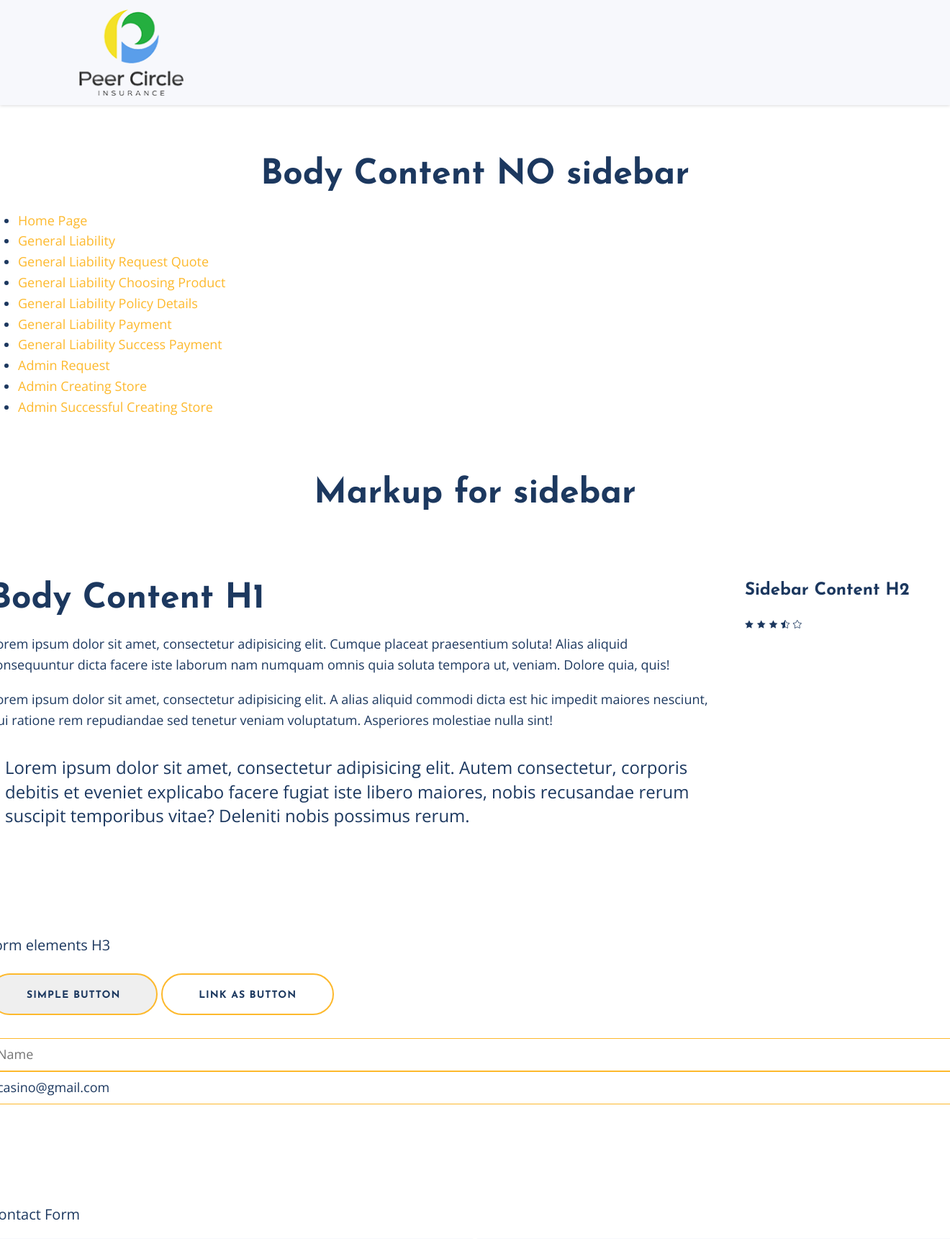
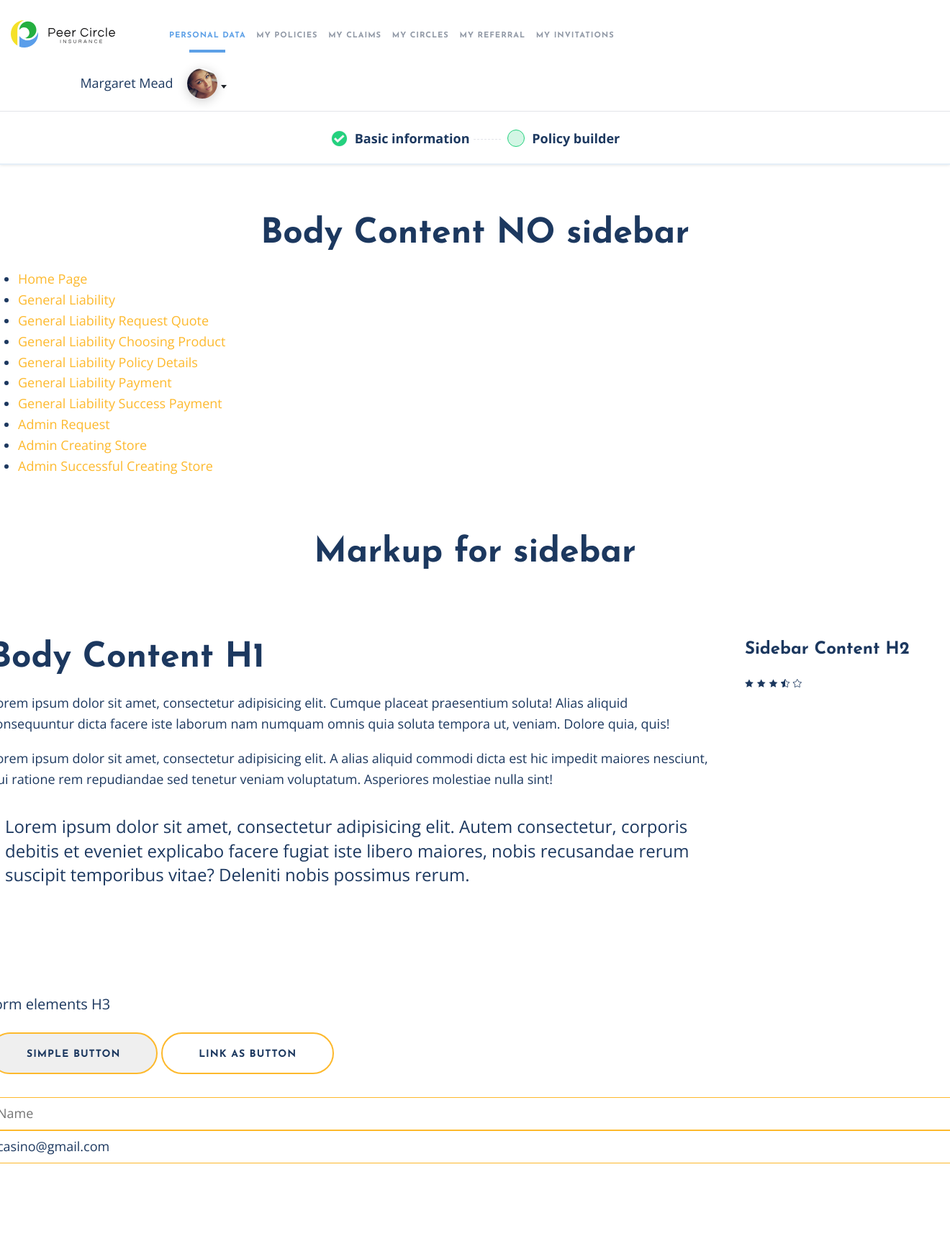
Before and after one commit to joydicurtis/peer-circle, a PHP site: page / in a window 1320 px wide; the page is wider, and only the part inside the window is pictured. Shown: the top 1721 px of that part at 72% size. Run offline with PHP 8.4, Linux system fonts and the light colour scheme; some libraries are stand-ins or nearby versions; some web fonts are replaced.

Commit message:
registration pages and store manager

```diff
--- /dev/null
+++ b/blocks/partials/header-store.html
@@ -0,0 +1,59 @@
+<header class="header header-admin">
+	<div class="container header-container">
+			<div class="col-sm-12 col-md-2">
+			    <div class="header-logo">
+			    	<img src="images/logo.svg">
+			    </div>
+			</div>
+			<div class="col-sm-4 col-md-9 col-lg-7 col-lg-7 col-lg-offset-2 col-md-offset-2">
+			    <nav class="header-nav">
+				    <a href="#" class="header-nav-mobButton js-toggle" aria-label="Open Navigation" data-toggle=".header-nav">
+	    				<span></span>
+		                <span></span>
+		                <span></span>
+		                <span></span>
+		                <span></span>
+		                <span></span>
+	              	</a>
+			    </nav>
+			    <div class="header-title hidden-xs">My requests</div>
+			</div>
+				<nav class="header-nav header-menu clearfix">
+				   	<ul>
+			    		<li class="active"><a href="#">personal data</a></li>
+			    		<li><a href="#">my policies</a></li>
+			    		<li><a href="#">my claims</a></li>
+			    		<li><a href="#">My circles</a></li>
+			    		<li><a href="#">my referral</a></li>
+			    		<li><a href="#">my invitations </a></li>
+			    		<li class="header-nav-action"><a href="#" class="btn btn-secondary btn-login">my profile</a></li>
+			    	</ul>
+			    </nav>
+			    <div class="col-sm-8 col-md-1 col-lg-3 hidden-xs">
+				<div class="header-profile">
+					<div class="header-profile-name hidden-sm hidden-md">
+				   	 	<a href="#">Margaret Mead</a>
+				   	</div>
+				   	<div class="header-profile-userpic">
+				   		<a href="#"><img src="images/userpic.png"></a>
+				   	</div>
+				   	<div class="header-profile-link">
+				   		<a href="#"></a>
+				   	</div>
+			    </div>
+			</div>
+		</div>
+		<div class="header-creating-store">
+			<div class="container">
+				<div class="row">
+					<div class="col-xs-12 col-md-6 col-md-offset-3">
+						<ul>
+							<li class="done">Basic information</li>
+							<li class="active">Policy builder</li>
+						</ul>
+					</div>
+				</div>
+		    </div>
+	    </div>
+	</div>
+</header>
--- a/index.php
+++ b/index.php
@@ -2,7 +2,7 @@
 <?php $path_content = count($_GET) > 0 ? 'blocks/pages/' . $_GET['f'] : 'blocks/pages/sitemap.html' ?>
 
 <div class="siteContent">
-	<?php require_once('blocks/partials/header-registration.html'); ?>
+	<?php require_once('blocks/partials/header-store.html'); ?>
 <!--     <?php require_once('blocks/partials/header-wizard.html'); ?> -->
     <main>
         <?php require_once($path_content); ?>
--- a/js/custom/app.js
+++ b/js/custom/app.js
@@ -88,6 +88,10 @@
         }
       }
     });
+    $('#myTabs a').click(function (e) {
+      e.preventDefault()
+      $(this).tab('show')
+    })
     FusionCharts.ready(function () {
     var revenueChart = new FusionCharts({
         type: 'column2d',
--- a/scss/application.scss
+++ b/scss/application.scss
@@ -27,3 +27,4 @@
 @import 'partials/my-policies-table';
 @import 'partials/my-invitations-table';
 @import 'partials/referrals-table';
+@import 'partials/tabs';
--- a/scss/partials/_header.scss
+++ b/scss/partials/_header.scss
@@ -1,5 +1,5 @@
 .header {
-	padding: 13px 0;
+	padding: 13px 0 0;
 	box-shadow: 0 0 5px rgba(0,0,0,.2);
 	.container {
 		width: auto;
@@ -610,3 +610,74 @@
 		position: relative;
 	}
 }
+.header-creating-store {
+	border-top: solid 1px $gray-border;
+	box-shadow: 0 2px 0 0 $gray-table-border;
+	padding: 20px 0;
+	ul {
+		list-style: none;
+		margin: 0;
+		padding: 0;
+		text-align: center;
+		li {
+			display: inline-block;
+			color: $gray-border;
+			font-weight: $fontWeight-bold;
+			&:after {
+				content: ' ';
+				display: inline-block;
+				border-bottom: dashed 1px $gray-border;
+				width: 38px;
+				margin: 0 5px;
+			    position: relative;
+			    top: -5px;
+			}
+			&:last-child {
+				&:after {
+					content: none;
+				}
+			}
+			&:before {
+				content: ' ';
+				position: relative;
+				top: 5px;
+				display: inline-block;
+				width: 24px;
+				height: 24px;
+				border-radius: 50%;
+				border: solid 1px $gray-border;
+				margin-right: 10px;
+			}
+			&.active {
+				color: $blue-dark;
+				&:before {
+					content: ' ';
+					position: relative;
+					top: 5px;
+					display: inline-block;
+					width: 24px;
+					height: 24px;
+					border-radius: 50%;
+					background: #d3f6e5;
+					border: solid 1px $green;
+					margin-right: 10px;
+				}
+			}
+			&.done {
+				color: $blue-dark;
+				&:before {
+					content: ' ';
+					position: relative;
+					top: 5px;
+					display: inline-block;
+					width: 24px;
+					height: 24px;
+					border-radius: 50%;
+					background: url('../images/success-icon.png') no-repeat;
+					border: solid 1px transparent;
+					margin-right: 10px;
+				}
+			}
+		}
+	}
+}
--- /dev/null
+++ b/scss/partials/_tabs.scss
@@ -0,0 +1,40 @@
+.nav-tabs {
+	border: none;
+	>li {
+		width: 50%;
+		margin-bottom: 10px;
+		@include breakpoint(medium) {
+			width: 100%;
+		}
+		&.active {
+			>a {
+				color: $color-secondary;
+				border: none;
+				&:hover,
+				&:focus {
+					color: $color-secondary;
+					border: none;
+				}
+			}
+		}
+		>a {
+			color: $blue-dark;
+			font-weight: $fontWeight-bold;
+			text-transform: uppercase;
+			letter-spacing: 1px;
+			font-size: $fontSize-xxsmall;
+			background: $white;
+			border: none;
+			box-shadow: 0 2px 0 0 $gray-table-border;
+			margin-right: 10px;
+			border-radius: 10px;
+			padding: 30px 40px;
+			@include breakpoint(medium) {
+				padding: 30px;
+			}
+			@include breakpoint(large) {
+				padding: 30px 40px;
+			}
+		}
+	}
+}
```
Also changed, not shown: blocks/pages/registration_reset_password.html (added, +33 -0 lines), blocks/pages/registration_successful_regestration.html (added, +10 -0 lines), blocks/pages/registration_successful_reset_password.html (added, +10 -0 lines), blocks/pages/store manager_ create product_wording.html (added, +59 -0 lines), blocks/pages/store manager_ create product_wording_filled.html (added, +59 -0 lines), blocks/pages/store manager_create_product_basic_info.html (added, +73 -0 lines), js/app.min.js (+1 -1 lines), css/application.css, 2 other files.
